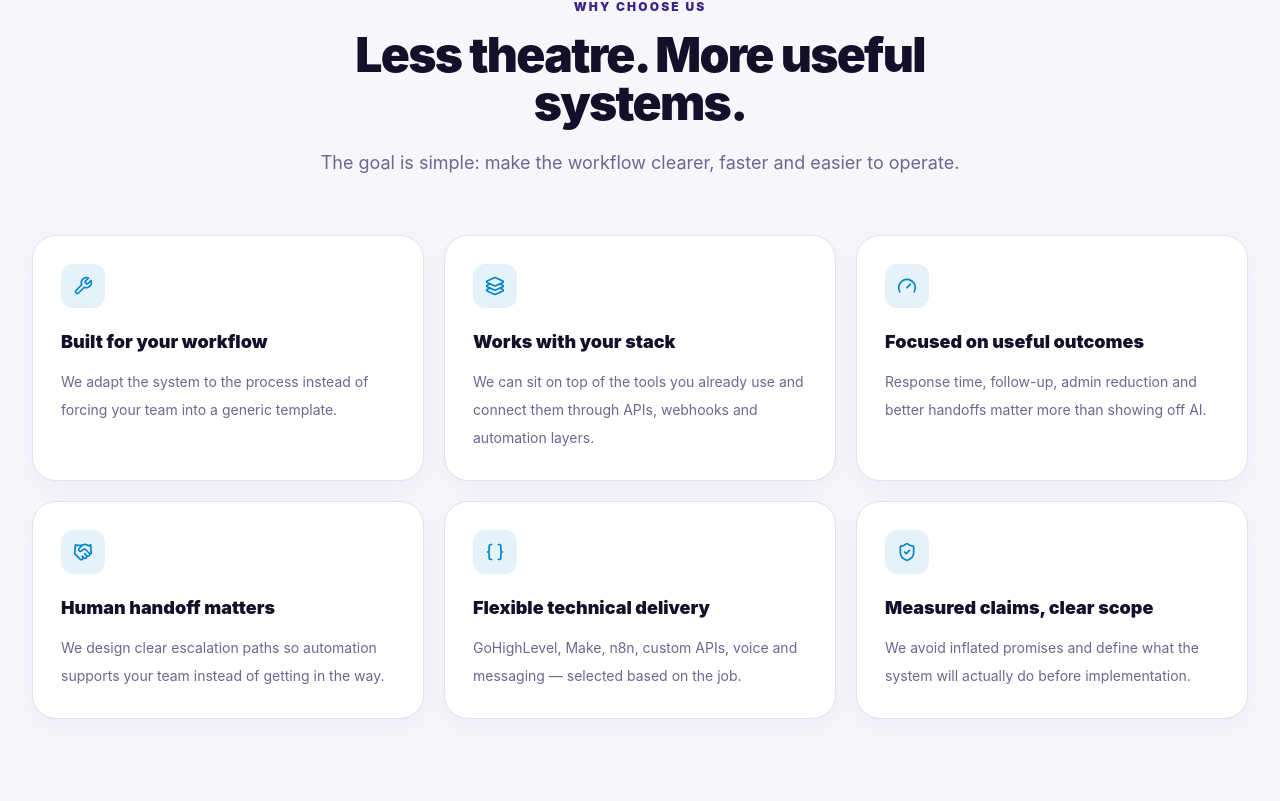
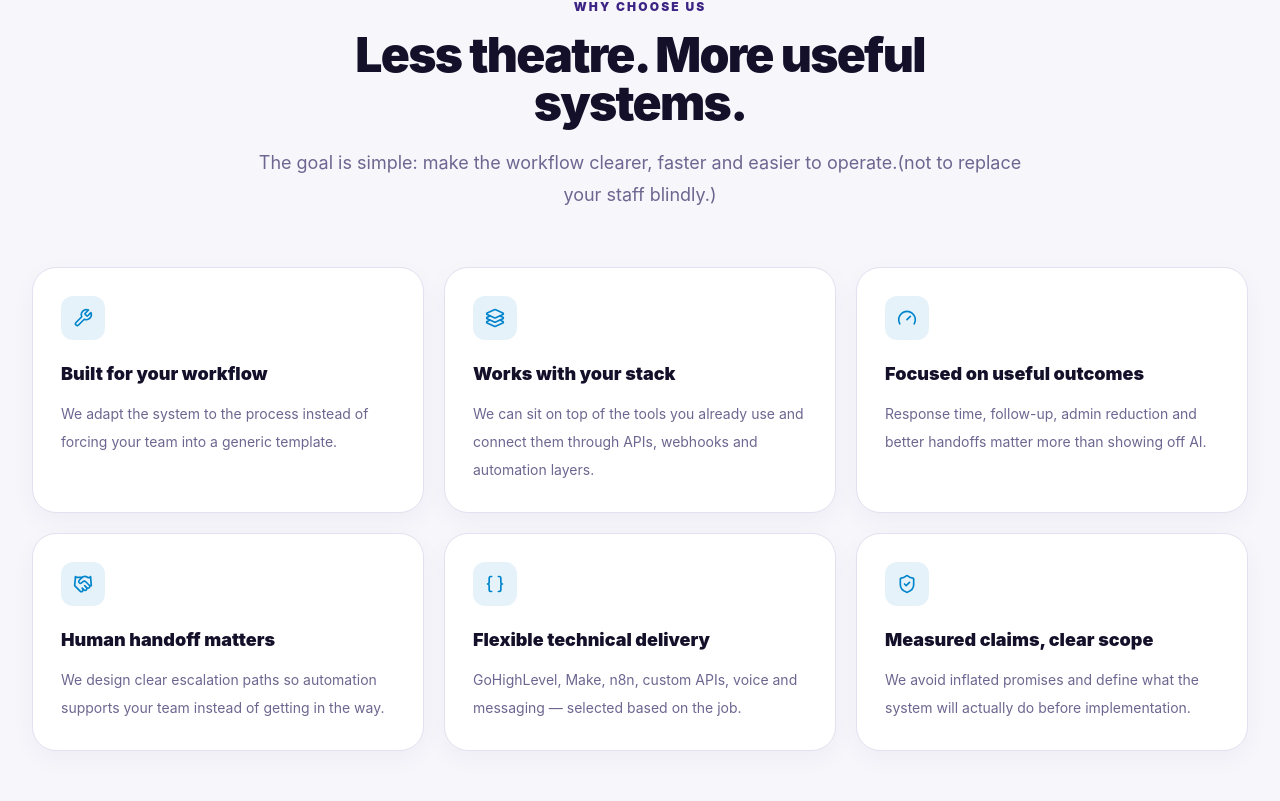
Before and after one commit to Yaggi-elysium/redddizzz-2, a React (Vite) app: page / in a window 1280 px wide. Shown: the part 3691-4492 px from the top of the page. Built offline with nearby package versions, Linux system fonts and the light colour scheme.

Commit message:
Clarify goal in WhyChooseUs component
Updated the paragraph to clarify that the goal is not to blindly replace staff.

```diff
--- a/src/components/WhyChooseUs.tsx
+++ b/src/components/WhyChooseUs.tsx
@@ -16,7 +16,7 @@ export default function WhyChooseUs() {
         <div className="mx-auto max-w-3xl text-center">
           <div className="text-xs font-black uppercase tracking-[0.18em] text-[#3C2484]">Why choose us</div>
           <h2 className="mt-4 text-4xl font-black tracking-[-0.035em] text-[#14102A] sm:text-5xl">Less theatre. More useful systems.</h2>
-          <p className="mt-5 text-lg leading-8 text-[#6E6690]">The goal is simple: make the workflow clearer, faster and easier to operate.</p>
+          <p className="mt-5 text-lg leading-8 text-[#6E6690]">The goal is simple: make the workflow clearer, faster and easier to operate.(not to replace your staff blindly.)</p>
         </div>
 
         <div className="mt-14 grid gap-5 md:grid-cols-2 lg:grid-cols-3">
```
